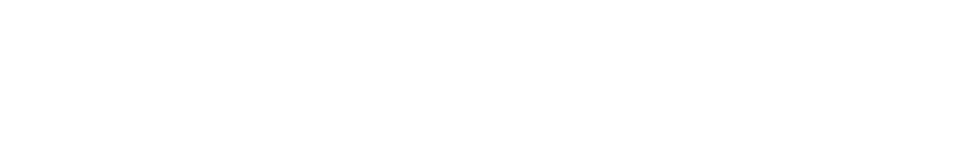
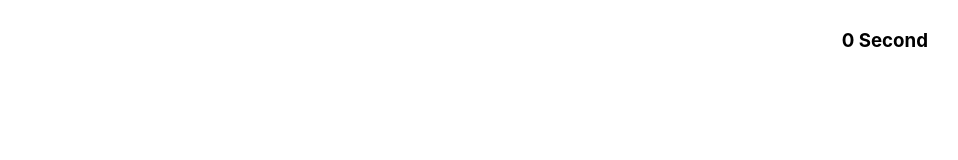
Before and after one commit to bank20baht/lab-react, a React (Create React App) app: page / in a window 1280 px wide. Shown: the top 160 px of the page, without its empty margins (288-1246 px from the left). Built offline with nearby package versions, Linux system fonts and the light colour scheme.

Commit message:
Part "add clock for timer to play until win game"

```diff
--- a/src/WordCard.js
+++ b/src/WordCard.js
@@ -1,4 +1,4 @@
-import React, { useState } from "react";
+import React, { useEffect, useState } from "react";
 import _, { attempt } from 'lodash';
 import CharacterCard from "./CharacterCard";
 
@@ -10,7 +10,8 @@
         chars,
         attempt: 1,
         guess: '',
-        completed: false
+        completed: false,
+        timer: 0,
     }
 }
 
@@ -19,11 +20,28 @@
     const [state, setState] = useState(perpareStateFromWord(props.value))
     const [words, setWords] = useState("");
     const [results, setResults] = useState("");
+    const [count, setCount] = useState(0);
+    const [isActive, setIsActive] = useState(false);
+    useEffect(() => {
+        let interval;
+        if (isActive) {
+          interval = setInterval(() => {
+            setCount((prev) => prev + 1);
+          }, 1000);
+        } else if (!isActive && count !== 0) {
+          clearInterval(interval);
+        }
+        return () => clearInterval(interval);
+      }, [count, isActive]);
 
+    function toggle(val) {
+        setIsActive(val);
+    }
     const activationHandler = c => {
         console.log(`${c} has been activated.`)
         let guess = state.guess + c
         setState({...state, guess: guess})
+        toggle(true)
 
         setWords(guess)
         if(guess.length == state.word.length) {
@@ -36,11 +54,13 @@
                     attempt: state.attempt + 1,
                   });
                 setState({...state, completed: true})
+                toggle(false);
                 setResults("You win");
             }else {
                 console.log("reset, next attempt");
-        setState({ ...state, guess: "", attempt: state.attempt + 1 });
-        setResults("You lose");
+                setState({ ...state, guess: "", attempt: state.attempt + 1 });
+                toggle(false);
+                setResults("You lose");
             }
         }
 
@@ -53,9 +73,12 @@
             {results != "" && (
             <>
                 <div className="postion-win"> {results}</div>
+                <div className="took">You took {count} seconds</div>
             </>
             )}
-
+            <h3 style={{ position: "fixed", right: "5%", top: "10px" }}>
+                {count} Second
+            </h3>
             <div>
             {
                 state.chars.map((c, i) =>
```
